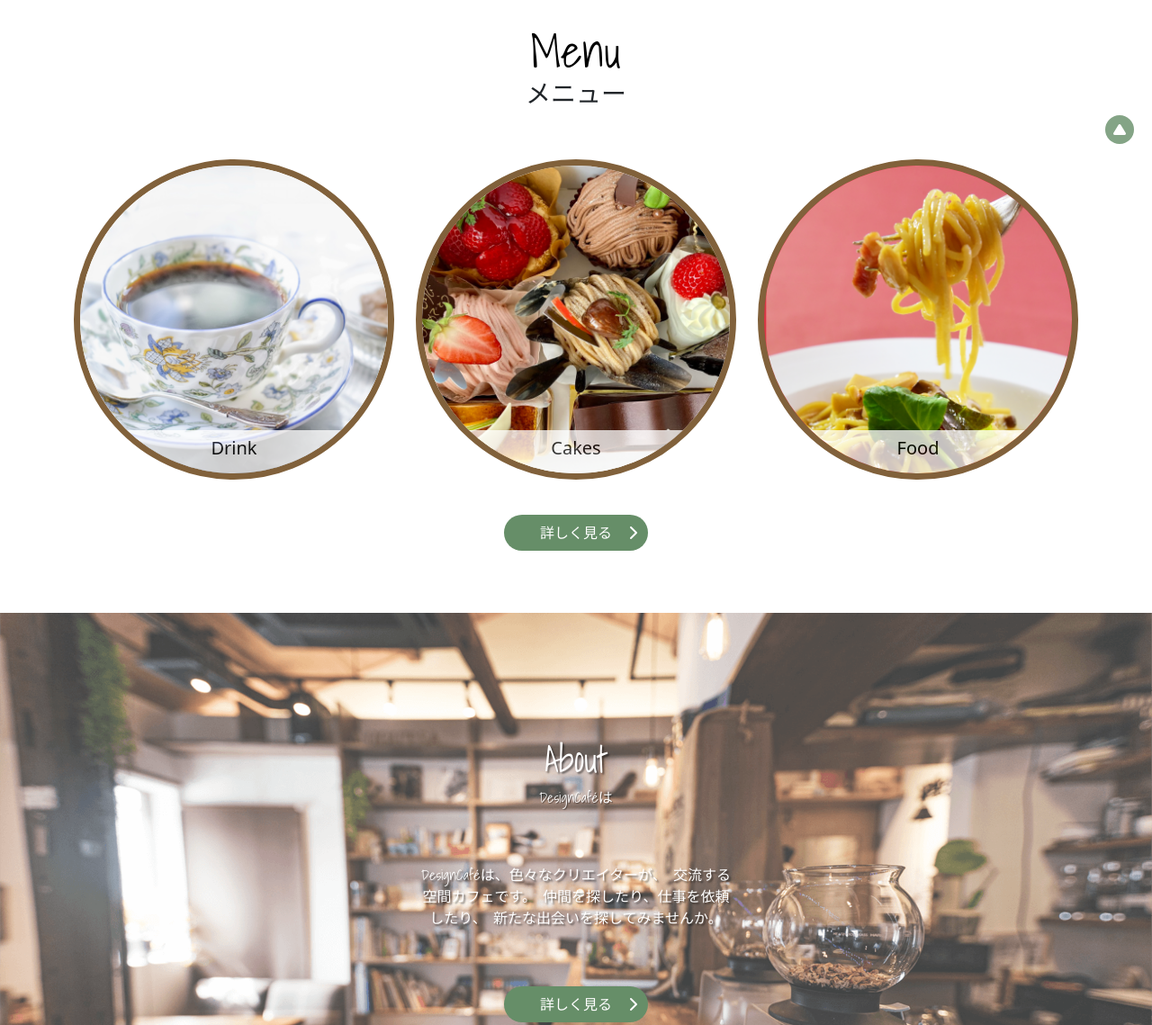
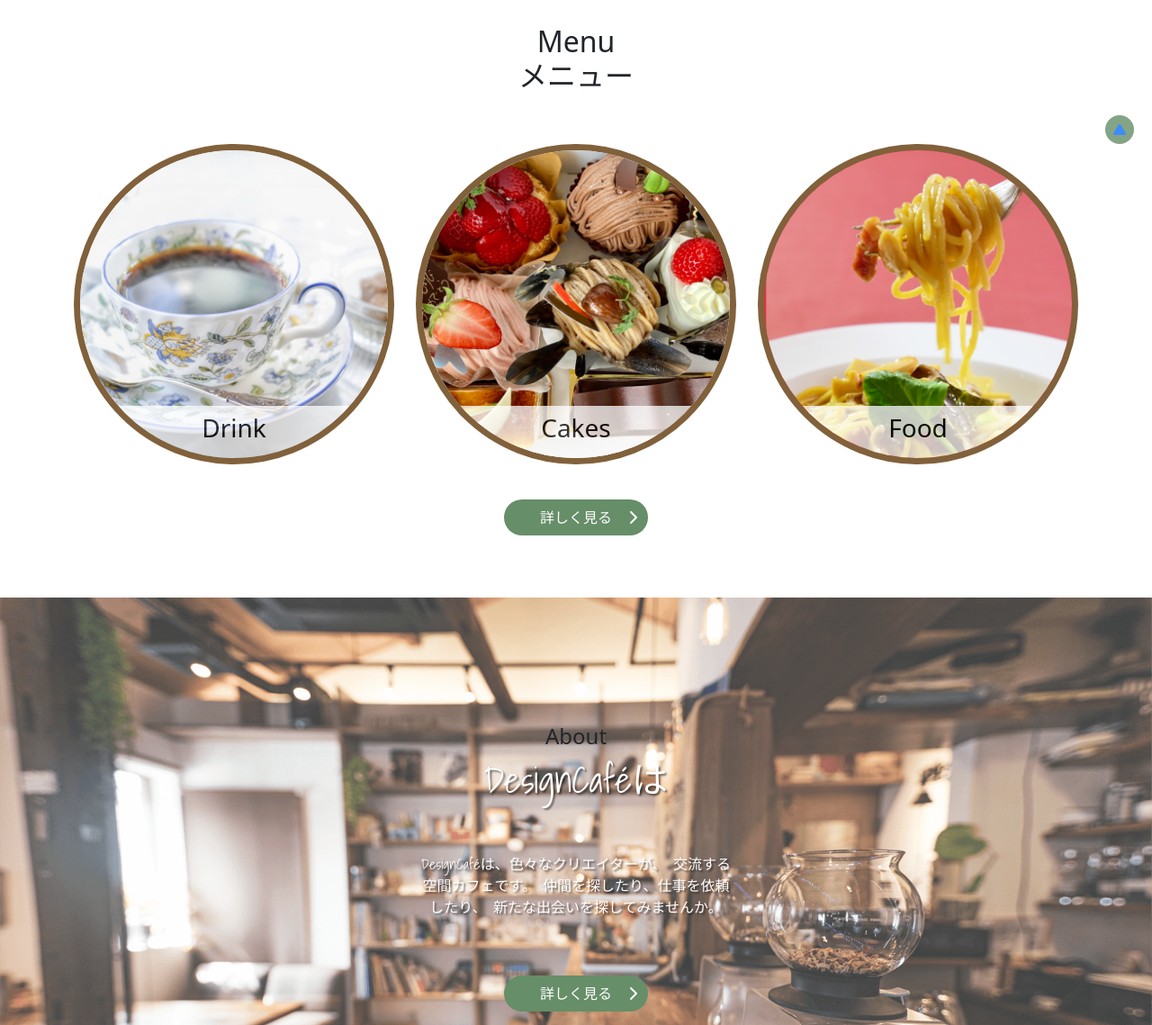
Before and after one commit to eduardpanchak/eduardpanchak.github.io, a plain HTML site: page index.html in a window 1280 px wide. Shown: the part 620-1759 px from the top of the page at 90% size. Drawn offline with nearby package versions, Linux system fonts and the light colour scheme.

Commit message:
Add files via upload

```diff
--- a/index.html
+++ b/index.html
@@ -1,5 +1,6 @@
 <html lang="en">
   <head>
+    <!DOCTYPE html>
     <meta charset="utf-8">
     <meta name="viewport" content="width=device-width, initial-scale=1">
     <title>Bootstrap demo</title>
@@ -14,10 +15,10 @@
     <script src="https://kit.fontawesome.com/c308c5a62f.js" crossorigin="anonymous"></script>
   </head>
   <body>
-    <header id="header-top" class="container-fluid p-0">
+    <header id="header" class="container-fluid p-0">
         <nav class="navbar navbar-expand-lg bg-transparent d-flex ">
         <div class="container d-flex justify-content-between align-items-center">
-            <a class="navbar-brand text-white" href="#">DesignCafé</a>
+            <a class="navbar-brand text-white" aria-label="Home page link" href="#">DesignCafé</a>
             <button
                 class="navbar-toggler collapsed border border-0"
                 type="button"
@@ -54,16 +55,16 @@
     <section class="menu">
         <div class="container">
             <div class="row py-5">
-                <h3 class="text-center">
+                <h2 class="text-center">
                     <span>Menu</span> <br> メニュー
-                </h3>
+                </h2>
             </div>
             <div class="row gx-4">
                 <div class="col-xs-12 col-md-4">
                     <div class="round-menu col bg-danger rounded-circle overflow-hidden position-relative m-md-0 m-3">
                         <img src="img/drinks3.png" alt="image1" class=" w-100">
                         <div class="position-absolute text-center bottom-0 p-3 p-md-2 w-100 bg-white opacity-75 text-dark">
-                            <h5 class="class text-black">Drink</h5>
+                            <h3 class="class text-black">Drink</h3>
                         </div>
                     </div>
                 </div>
@@ -72,7 +73,7 @@
                     <div class="round-menu col bg-danger rounded-circle overflow-hidden position-relative m-md-0 m-3">
                         <img src="img/drinks2.png" alt="image2" class=" w-100">
                         <div class="position-absolute text-center bottom-0 p-3 p-md-2 w-100 opacity-75 bg-white text-dark">
-                            <h5 class="class text-black">Cakes</h5>
+                            <h3 class="class text-black">Cakes</h3>
                         </div>
                     </div>
                 </div>
@@ -80,7 +81,7 @@
                     <div class="round-menu col bg-danger rounded-circle overflow-hidden position-relative m-md-0 m-3">
                        <img src="img/drinks1.png" alt="image3" class=" w-100">
                         <div class="position-absolute text-center bottom-0 p-3 p-md-2 w-100 opacity-75 bg-white text-dark">
-                            <h5 class="class text-black">Food</h5>
+                            <h3 class="class text-black">Food</h3>
                     </div>
                 </div>
             </div>
@@ -98,10 +99,10 @@
         <div class="container ">
             <div class="row">
                 <div class="col-sm-12 col-md-4 mx-auto">
-                    <h3 class="about-text-h4 text-center w-100">
+                    <h4 class="about-text-h3 text-center w-100">
                         About
-                    </h3>
-                    <h5 class="about-text-h5 text-center w-100 fs-6 py-2">
+                    </h4>
+                    <h5 class="about-text-h4 text-center w-100 py-2">
                         DesignCaféは
                     </h5>
                     <p class="col-sm-12 col-md-4 about-text text-center w-100 py-5">
@@ -124,10 +125,10 @@
     <section class="bg-news-section">
         <div class="container">
             <div class="row">
-                <h3 class="news-text-h3 text-center mx-auto">
+                <h5 class="news-text-h3 text-center mx-auto">
                     News <br>
                     <span>お知らせ</span>
-                </h3>
+                </h5>
             </div>
             <div class="row my-5">
                 <div class="news-box col border-1">
@@ -166,7 +167,7 @@
     </footer>
 
     <button class="button-up position-fixed">
-        <a href="#header-top" class="to-top">
+        <a href="#header" aria-label="Button-up" class="button-to-top">
             <i class="fa-solid fa-play"></i>
         </a>
     </button>
```
